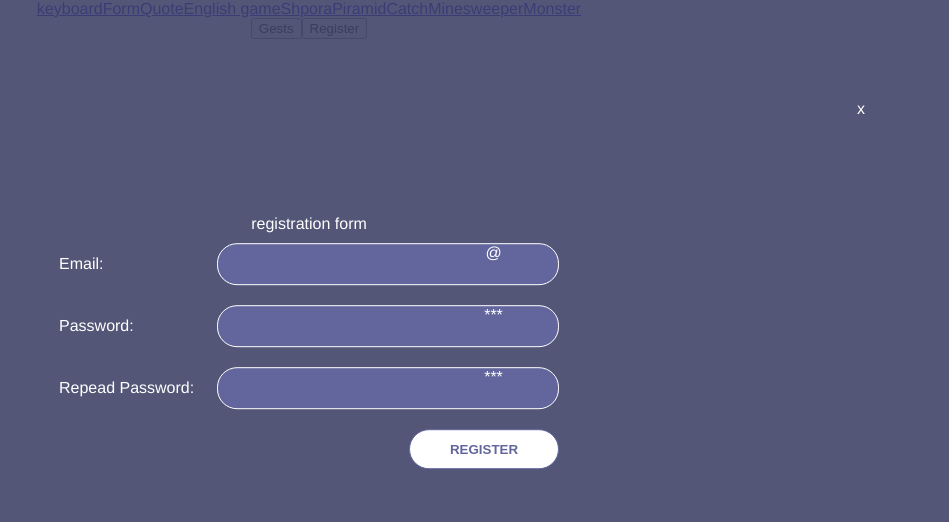
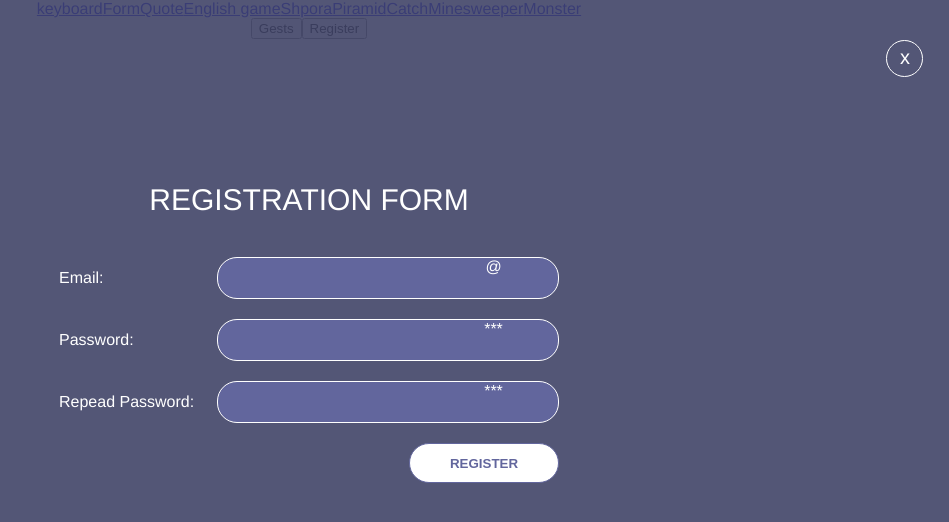
Before and after one commit to zhyrik/Vue-projects, a Vue app: page /form/register in a window 1280 px wide. Shown: the top 522 px of the page, without its empty margins (331-1280 px from the left). Built offline with nearby package versions, Linux system fonts and the light colour scheme.

Commit message:
create registr form

```diff
--- a/src/components/form/Registration.vue
+++ b/src/components/form/Registration.vue
@@ -1,9 +1,9 @@
 <template>
   <div class="overlay" >
-    <div class="close">x</div>
+    <router-link to="/form" tag="div"><div class="close">x</div></router-link>
     <form >
 
-      <div>registration form</div>
+      <div class="title">registration form</div>
 
       <div class="wrap">
         <label for="email">email:</label>
@@ -141,12 +141,28 @@ export default {
   align-items: center;
   color: white;
 }
+.title{
+  font-size: 30px;
+  text-transform: uppercase;
+  margin-bottom: 30px;
+}
 .close{
   position: absolute;
-  top: 10%;
-  right: 5%;
+  top: 5%;
+  right: 2%;
   border-radius: 50%;
-  padding: 20px;
+  border: 1px solid white;
+  width: 35px;
+  height: 35px;
+  line-height: 33px;
+  text-align: center;
+  font-size: 20px;
+  cursor: pointer;
+  transition: all .4s;
+}
+.close:hover{
+  border: 1px solid #FF6149;
+  color: #FF6149;
 }
 form{
   width: 500px;
@@ -160,6 +176,7 @@ form{
 label{
   color: white;
   text-transform: capitalize;
+  cursor: pointer;
 }
 .input-wrap{
   height: 40px;
@@ -219,5 +236,12 @@ button{
   border-radius: 20px;
   text-transform: uppercase;
   font-weight: 700;
+  cursor: pointer;
+  transition: all .3s;
+}
+button:hover{
+  border: 1px solid white;
+  background: hsla(236, 23%, 50%, 1);
+  color: white;
 }
 </style>
```
